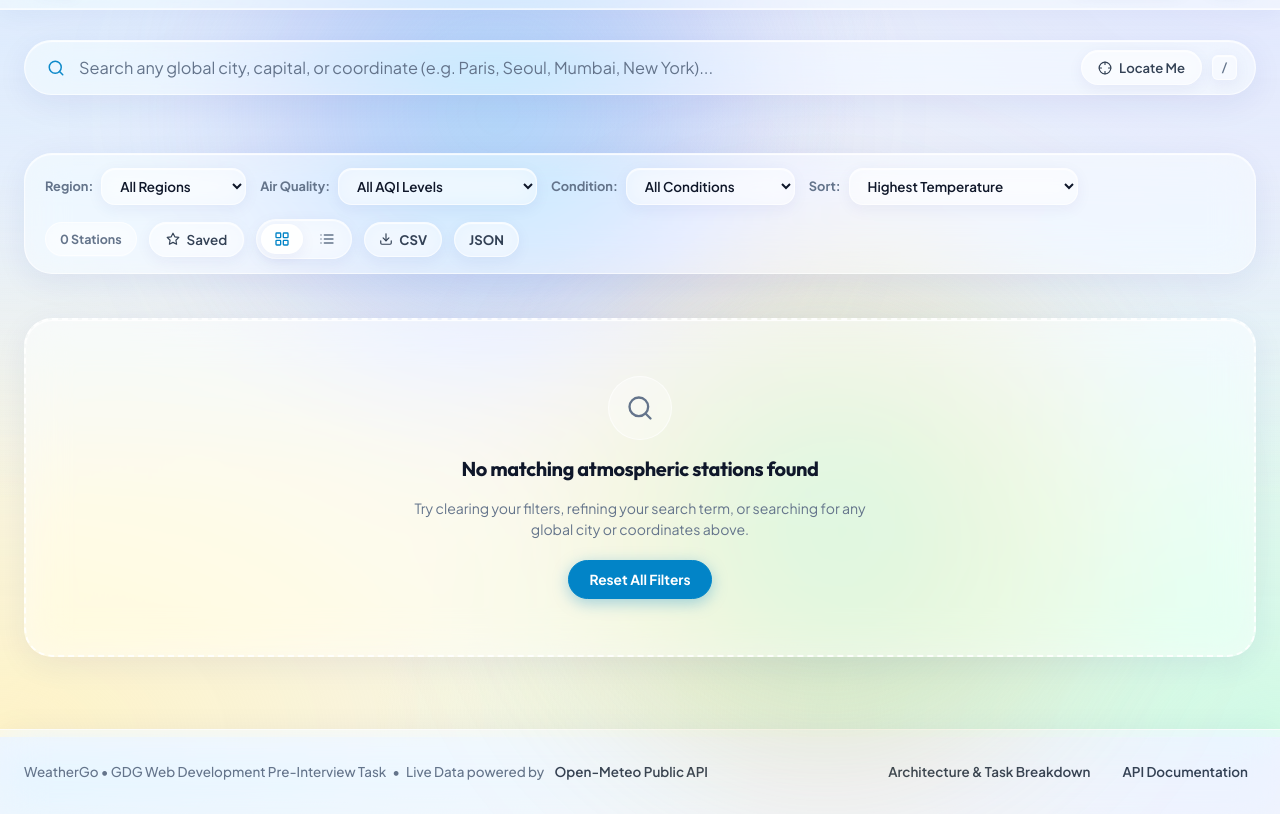
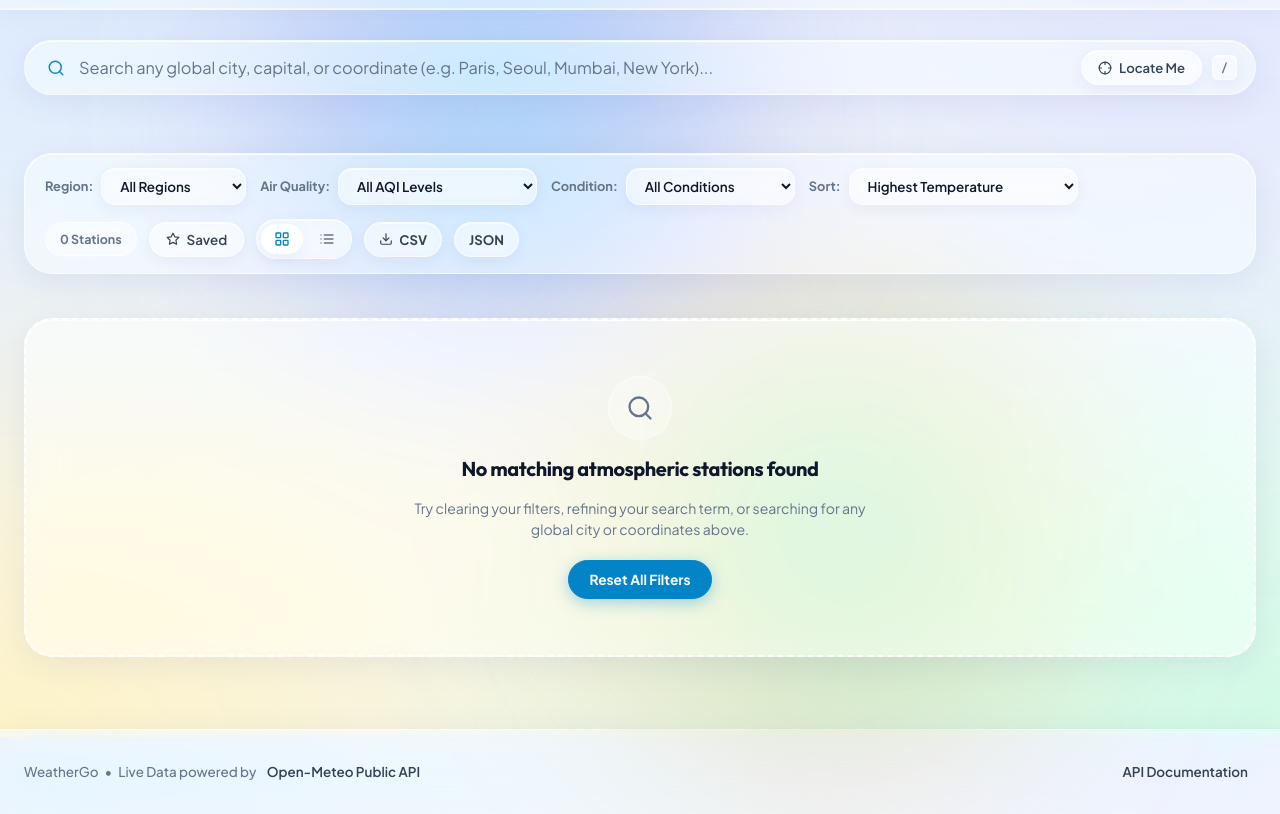
Before and after one commit to dhonde290-netizen/weathergo, a website built with Vite: page index.html in a window 1280 px wide. Shown: the part 63-877 px from the top of the page. Built offline with nearby package versions, Linux system fonts and the light colour scheme; no server answers.

Commit message:
chore: clean up footer credits and remove architecture link

```diff
--- a/index.html
+++ b/index.html
@@ -259,12 +259,11 @@
     <div class="app-container">
       <div class="footer-inner">
         <div class="footer-credits">
-          <span>WeatherGo &bull; GDG Web Development Pre-Interview Task</span>
+          <span>WeatherGo</span>
           <span>&bull;</span>
           <span>Live Data powered by <a href="https://open-meteo.com" target="_blank" rel="noopener noreferrer" class="footer-link">Open-Meteo Public API</a></span>
         </div>
         <div class="footer-links">
-          <a href="#" id="footer-link-about" class="footer-link">Architecture & Task Breakdown</a>
           <a href="https://open-meteo.com/en/docs" target="_blank" rel="noopener noreferrer" class="footer-link">API Documentation</a>
         </div>
       </div>
```
